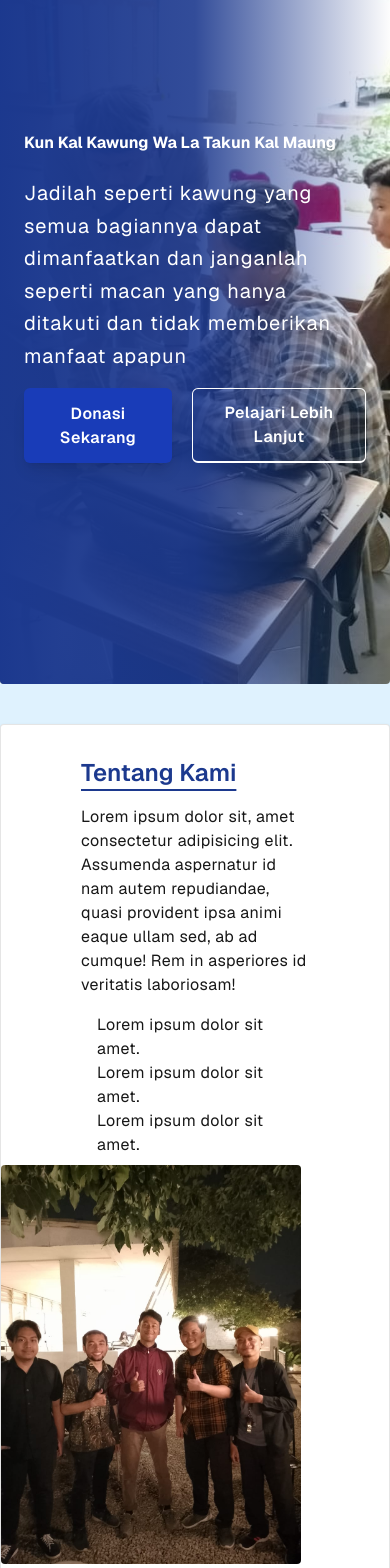
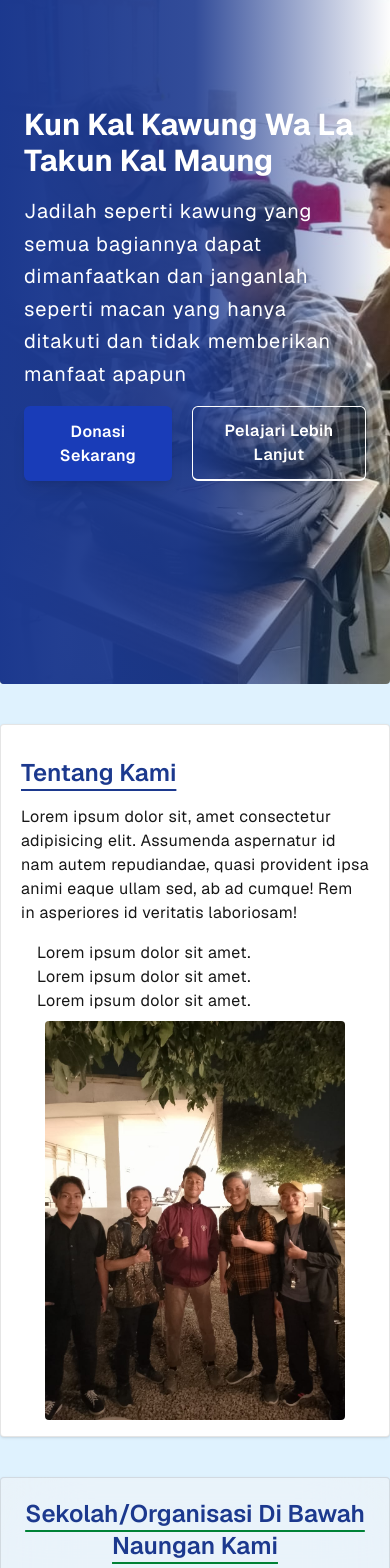
Before and after one commit to kangmiru/web-yayasan, a Next.js app: page / in a window 390 px wide. Shown: the part 160-1728 px from the top of the page. Built offline with nearby package versions, Linux system fonts and the light colour scheme.

Commit message:
menyelesaikan tampilan responsive beranda

```diff
--- a/app/ui/cards.tsx
+++ b/app/ui/cards.tsx
@@ -59,13 +59,13 @@ const social_media = [
 
 export function OrganisationList(){
     return(
-        <div className="grid grid-cols-3 mx-5 gap-5">
+        <div className="grid md:grid-cols-3 mx-5 gap-5">
             {sekolah.map((skl,index) => {
                 return(
                     <div
                         key={index}
                         className={`bg-white border border-black/10 shadow-sm backdrop-blur-2xl rounded-md ${sekolah.length % 3 === 1 && index === sekolah.length - 1
-                            ? "col-start-2"
+                            ? "md:col-start-2"
                             : ""
                         }`}
                     >
--- a/app/ui/parts.tsx
+++ b/app/ui/parts.tsx
@@ -25,7 +25,7 @@ export function HeroParts(){
             {/* Konten hero */}
             <div className="relative z-10 flex h-full items-center md:ms-10 sm:mx-10 md:mt-0 sm:mt-24">
                 <div className="md:max-w-7xl mx-auto px-6 text-white">
-                    <h1 className="capitalize md:text-3xl sm:text-xl font-bold leading-9 md:my-4">
+                    <h1 className="capitalize text-3xl font-bold leading-9 md:my-4">
                         kun kal kawung wa la takun kal maung
                     </h1>
                     <p className="md:grid md:grid-cols-2 text-xl tracking-wider leading-relaxed my-4">
@@ -44,8 +44,8 @@ export function HeroParts(){
 export function AboutUsParts(){
     return(
         <section className="my-10 max-w-screen rounded-sm bg-white border border-black/10 shadow-sm backdrop-blur-2xl">
-            <div className="grid lg:grid-cols-6 gap-2 my-4 md:grid-cols-4">
-                <div className="lg:col-start-1 lg:col-span-4 mx-20 md:col-span-3">
+            <div className="grid lg:grid-cols-6 gap-2 my-4 md:grid-cols-4 sm:grid-rows-2">
+                <div className="lg:col-start-1 lg:col-span-4 md:mx-20 mx-5 md:col-span-3">
                     <TitleTypeA title="tentang kami"/>
 
                     <p className="tracking-wide text-md">
@@ -58,7 +58,7 @@ export function AboutUsParts(){
                     </ul>
                 </div>
 
-               <div className="lg:col-start-5 lg:col-span-2 md:col-auto md:mx-5">
+               <div className="lg:col-start-5 lg:col-span-2 md:col-auto md:mx-5 mx-auto">
                     <Image
                         src={'/img/aboutus.jpg'}
                         alt=""
@@ -76,7 +76,9 @@ export function OrganitationParts(){
     return(
         <section className="my-10 max-w-screen rounded-sm bg-gray-100/50 border border-black/10 shadow-sm backdrop-blur-2xl">
             <div className="w-full mt-5">
-                <TitleTypeB title="sekolah/organisasi di bawah naungan kami"/>
+                <div className="mx-2">
+                    <TitleTypeB title="sekolah/organisasi di bawah naungan kami"/>
+                </div>
 
                 <p className="my-5 text-md text-center font-medium">
                     Ini adalah organisasi yang bergerak bersama kami.
@@ -103,7 +105,7 @@ export function SocialMediaParts(){
 export function FooterParts(){
     return (
         <section className="max-w-screen rounded-sm bg-blue-900 border border-black/10 shadow-sm backdrop-blur-2xl">
-            <div className="grid grid-cols-3 m-5 gap-3">
+            <div className="grid md:grid-cols-3 m-5 gap-3">
                 <div className="mx-3">
                     <Image
                         src={'/img/logo1.png'}
```
